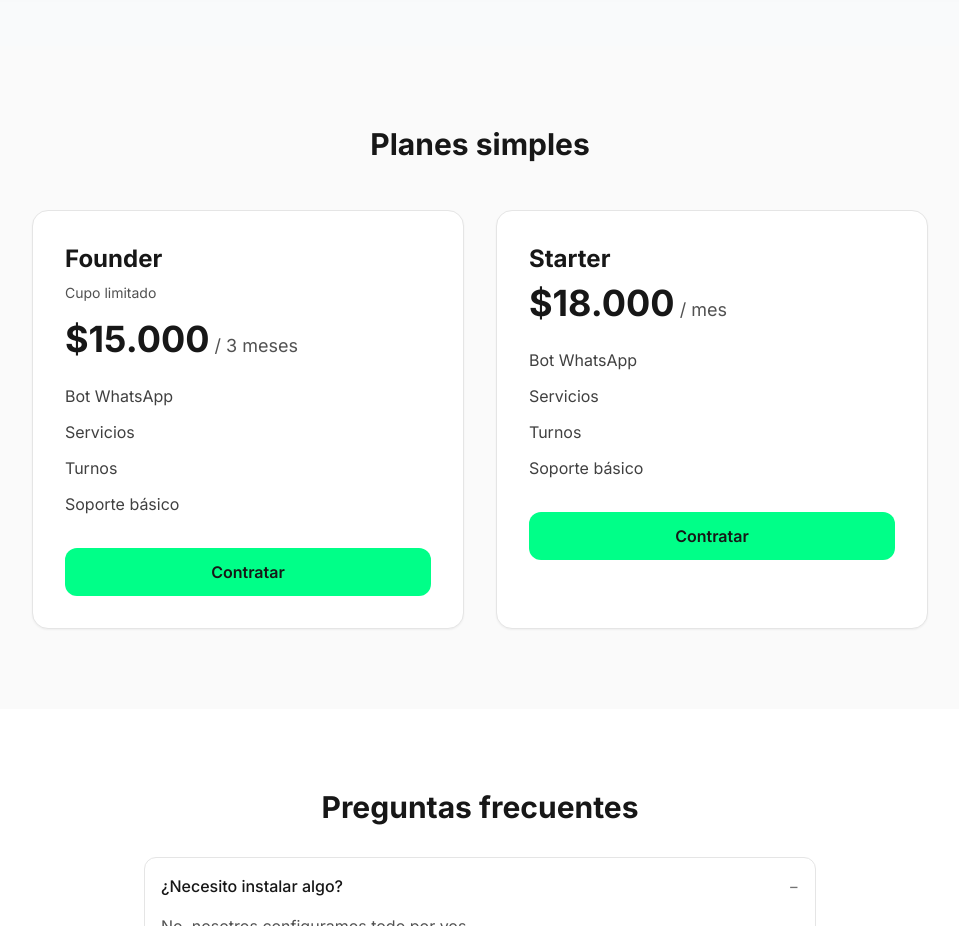
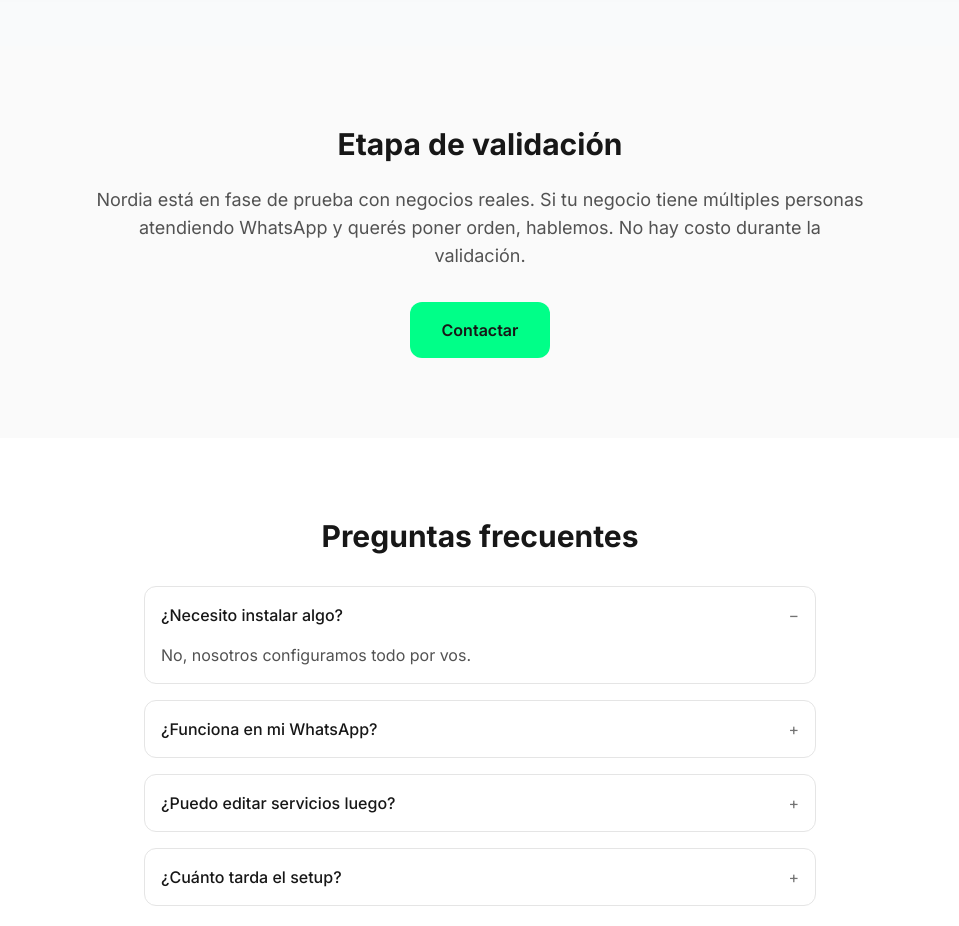
Before and after one commit to gonzacha/nordia.com.ar, a Next.js app: page / in a window 1280 px wide. Shown: the part 1420-2346 px from the top of the page, without its empty margins (160-1119 px from the left). Built offline with nearby package versions, Linux system fonts and the light colour scheme; no server answers.

Commit message:
Simplify pricing section copy

```diff
--- a/app/components/PricingSection.tsx
+++ b/app/components/PricingSection.tsx
@@ -7,74 +7,31 @@ type PricingSectionProps = {
 export default function PricingSection({
   whatsappNumber = "5493794281273",
 }: PricingSectionProps) {
-  const plans = [
-    {
-      name: "Founder",
-      price: "$15.000",
-      period: "/ 3 meses",
-      note: "Cupo limitado",
-      message: "Hola! Quiero información sobre el plan Founder"
-    },
-    {
-      name: "Starter",
-      price: "$18.000",
-      period: "/ mes",
-      note: null,
-      message: "Hola! Quiero información sobre el plan Starter"
-    }
-  ];
-
-  const features = [
-    "Bot WhatsApp",
-    "Servicios",
-    "Turnos",
-    "Soporte básico"
-  ];
+  const message = "Hola! Quiero información sobre la etapa de validación de Nordia";
+  const waLink = `https://wa.me/${whatsappNumber}?text=${encodeURIComponent(message)}`;
 
   return (
     <section id="pricing" className="py-20 bg-neutral-50">
       <div className="container mx-auto px-4 sm:px-6 lg:px-8">
-        <h2 className="text-3xl font-bold text-neutral-900 mb-12 text-center">
-          Planes simples
+        <h2 className="text-3xl font-bold text-neutral-900 mb-6 text-center">
+          Etapa de validación
         </h2>
 
-        <div className="grid grid-cols-1 md:grid-cols-2 gap-8 max-w-4xl mx-auto">
-          {plans.map((plan) => {
-            const waLink = `https://wa.me/${whatsappNumber}?text=${encodeURIComponent(plan.message)}`;
-
-            return (
-              <div key={plan.name} className="bg-white border border-neutral-200 rounded-2xl p-8 shadow-sm">
-                <h3 className="text-2xl font-bold text-neutral-900 mb-2">
-                  {plan.name}
-                </h3>
-
-                {plan.note && (
-                  <p className="text-sm text-neutral-600 mb-4">{plan.note}</p>
-                )}
-
-                <div className="text-4xl font-bold text-neutral-900 mb-6">
-                  {plan.price}<span className="text-lg font-normal text-neutral-600"> {plan.period}</span>
-                </div>
-
-                <ul className="space-y-3 mb-8">
-                  {features.map((feature, index) => (
-                    <li key={index} className="text-neutral-700">
-                      {feature}
-                    </li>
-                  ))}
-                </ul>
+        <div className="max-w-3xl mx-auto text-center">
+          <p className="text-lg text-neutral-600 mb-8">
+            Nordia está en fase de prueba con negocios reales. Si tu negocio
+            tiene múltiples personas atendiendo WhatsApp y querés poner orden,
+            hablemos. No hay costo durante la validación.
+          </p>
 
           <a
             href={waLink}
             target="_blank"
             rel="noopener noreferrer"
-                  className="block w-full px-6 py-3 bg-[#00ff88] text-neutral-900 font-semibold rounded-xl hover:bg-[#00ff88]/90 transition-colors text-center"
+            className="inline-flex items-center justify-center px-8 py-4 bg-[#00ff88] text-neutral-900 font-semibold rounded-xl hover:bg-[#00ff88]/90 transition-colors"
           >
-                  Contratar
+            Contactar
           </a>
-              </div>
-            );
-          })}
         </div>
       </div>
     </section>
```
Lines whose indentation alone changed are shown as unchanged.
